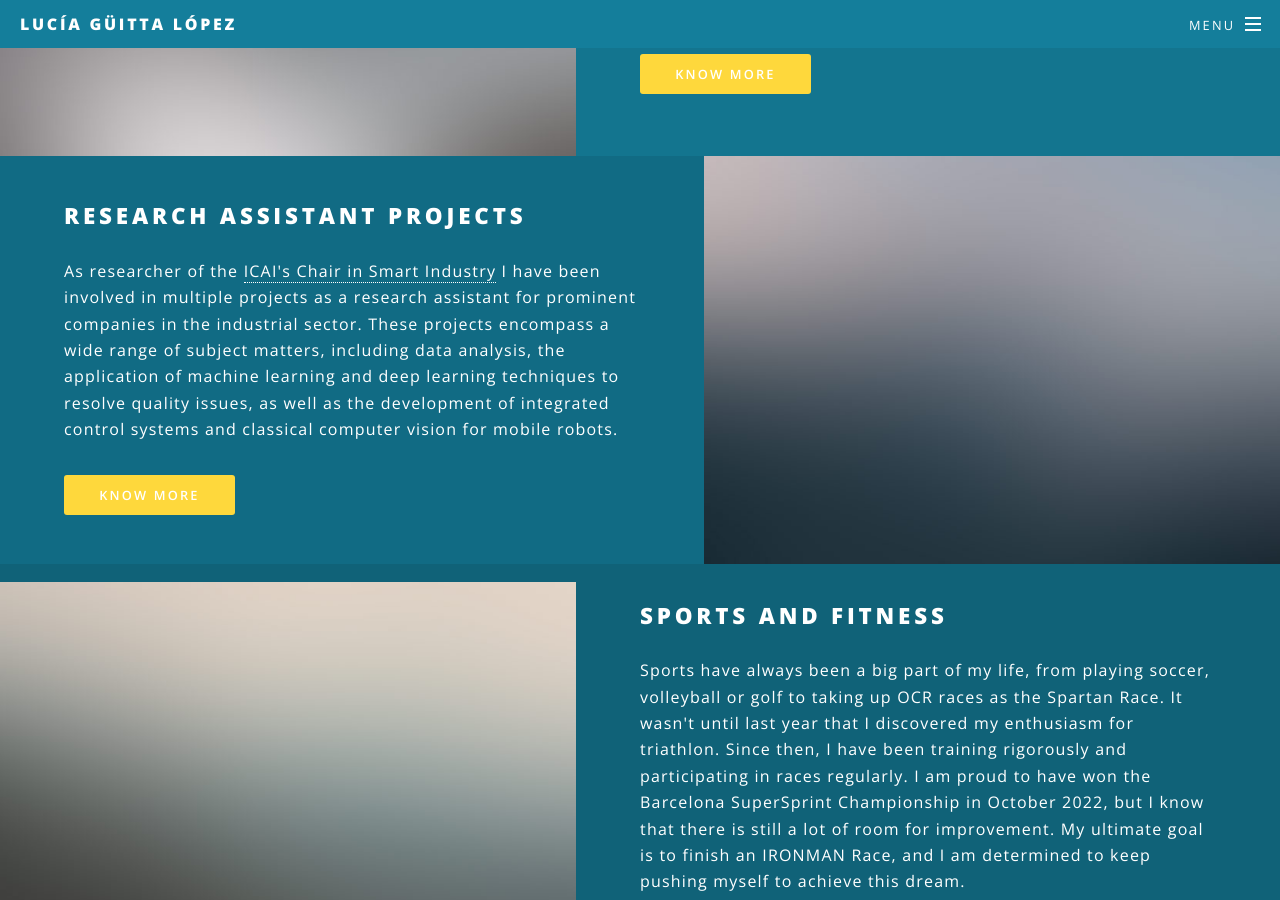
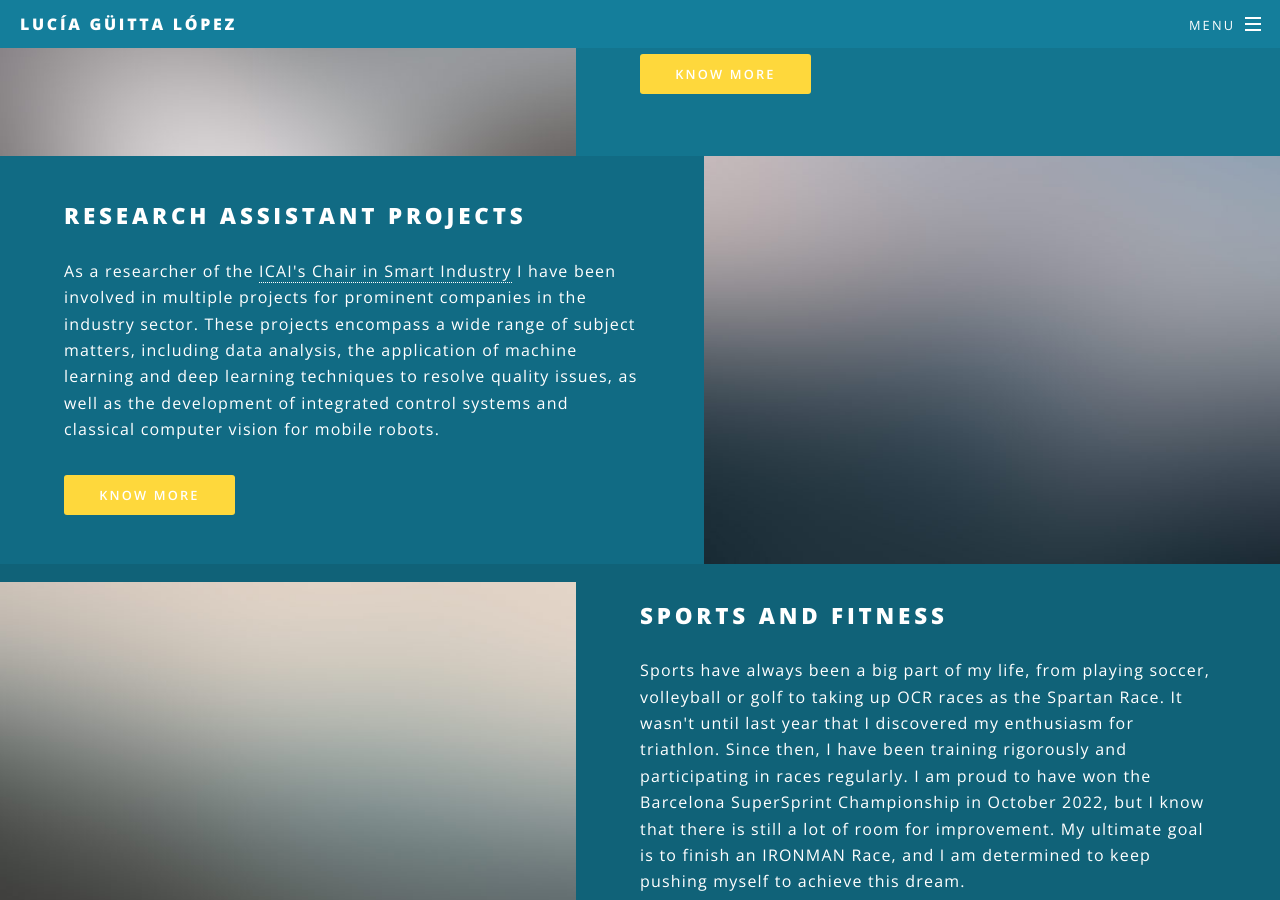
Before and after one commit to Lucia-Guitta/Lucia-Guitta.github.io, a Jekyll site: the page built from index.html, in a window 1280 px wide and 900 px high, scrolled down 1982 px. Built offline with Jekyll 4.4.1, drawn with Linux system fonts in a browser that asks for light colours; some web fonts are replaced; some of the changed text lies outside the part shown.

Commit message:
Fix minor errors in index.html

```diff
--- a/index.html
+++ b/index.html
@@ -84,9 +84,9 @@ layout: landing
     <div class="content">
       <h2>Research Assistant projects</h2>
       <p>
-        As researcher of the <a target="_blank" href="https://www.comillas.edu/en/cic">ICAI's Chair in Smart
-          Industry</a> I have been involved in multiple projects as a research assistant for prominent companies in the
-        industrial sector. These projects encompass a wide range of subject matters, including data analysis, the
+        As a researcher of the <a target="_blank" href="https://www.comillas.edu/en/cic">ICAI's Chair in Smart
+          Industry</a> I have been involved in multiple projects for prominent companies in the
+        industry sector. These projects encompass a wide range of subject matters, including data analysis, the
         application of machine learning and deep learning techniques to resolve quality issues, as well as the
         development of integrated control systems and classical computer vision for mobile robots.
       <ul class="actions">
@@ -131,8 +131,7 @@ layout: landing
         <p>
           For two consecutive years (since September 2021), I have been elected as the representative of research
           assistants at the <a target="_blank" href="https://www.iit.comillas.edu/index.php.en">Institute for Research
-            in
-            Technology(IIT)</a>.
+            in Technology (IIT)</a>.
           <br \ />
           My responsibility is to stand up for the interests of research assistants and communicate their concerns
           to the IIT Board of Directors. I am also a link between senior researchers and junior assistants, ensuring
```
